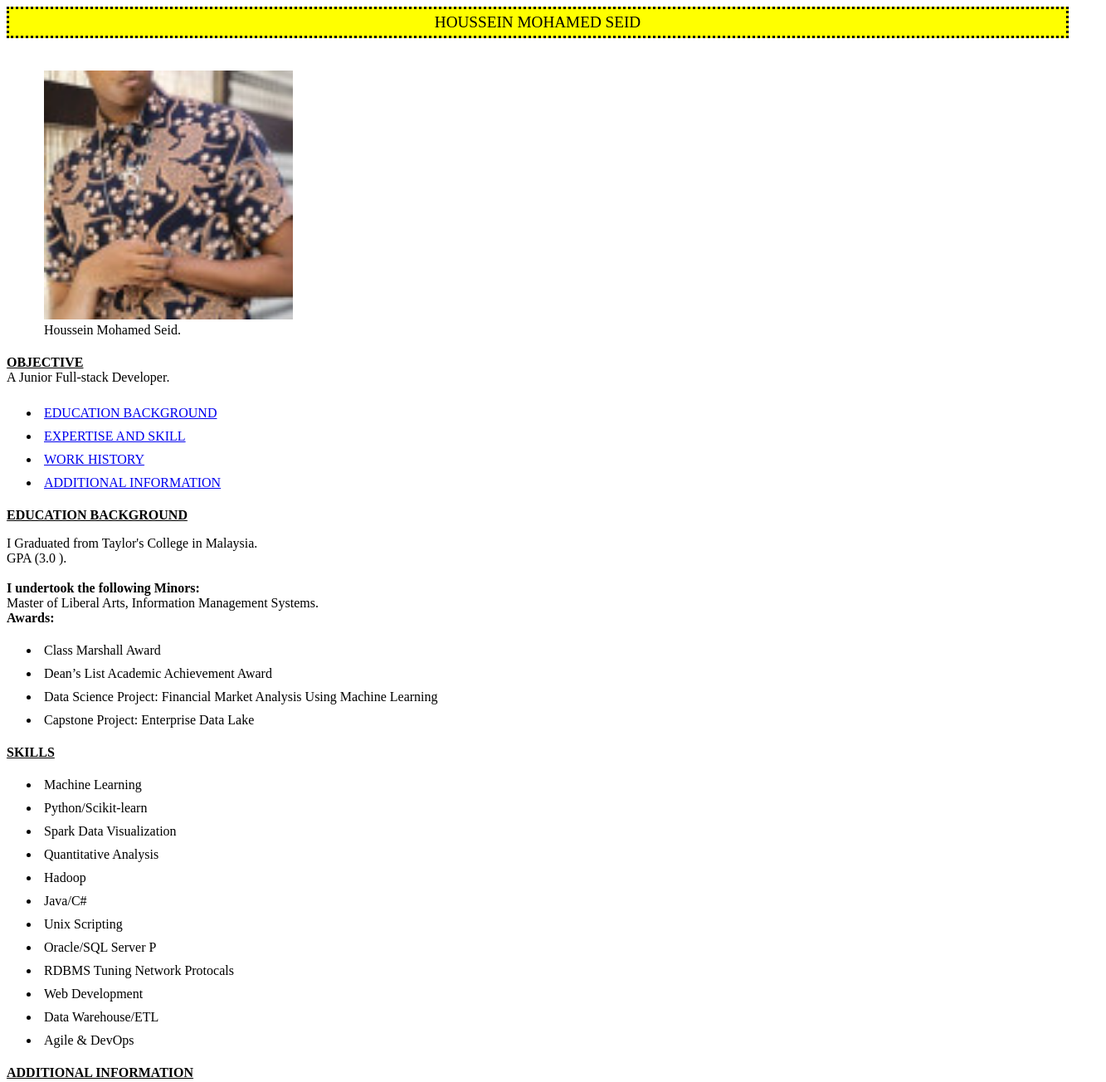
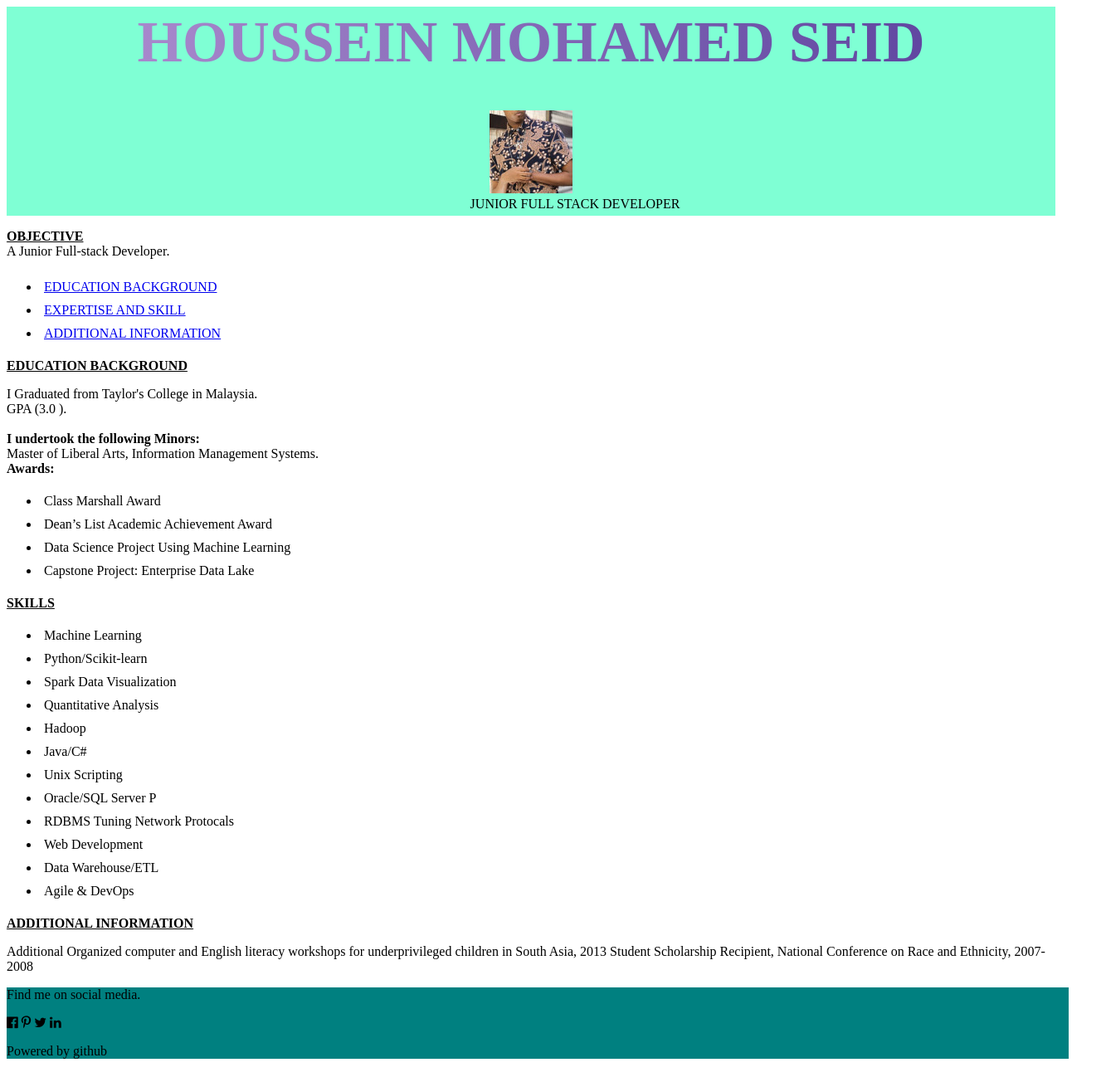
Before and after one commit to HusseinSeid/practical, a plain HTML site: page index.html in a window 1280 px wide. Shown: the top 1304 px of the page at 83% size, 1333 px wide, since content can reach past the window. Drawn offline with Linux system fonts and the light colour scheme.

Commit message:
Update index.html

```diff
--- a/index.html
+++ b/index.html
@@ -5,7 +5,9 @@
      <meta name="description" content="internship resume.">
      <meta name="keywords" content="resumes, cover letters, application letters">
      <link rel="canonical" href="https://husseinseid.github.io/practical/index.html"/>
-     <meta name="viewport" content="width=device-width, initial-scale=1.0">
+     <meta name="viewport" content="width=device-width, initial-scale=1">
+     <link rel="stylesheet" href="https://cdnjs.cloudflare.com/ajax/libs/font-awesome/4.7.0/css/font-awesome.min.css">
+     <link rel="stylesheet" href="css/style.css">
     <style>
         .header{border-style: dotted;}
         img{
@@ -13,11 +15,13 @@
             height: 100vmax
         }
         .header{
-            background-color: yellow;
-            font-size: larger;
-            padding: 5px;
             text-align: center;
-            width:100vw;
+            font-size: 70px;
+            font-weight: 600;
+            background-image: linear-gradient(to left, #553c9a, #b393d3);
+            color: transparent;
+            background-clip: text;
+            -webkit-background-clip: text;
         }
         li{
             padding: 5px;
@@ -29,27 +33,43 @@
             font-weight: bold;
         }
 
-        #left{
-            float: left;
+        *{
+            box-sizing: border-box;
+        }
+        div{
+                        max-width: 100%;
+        }
+        .upper{
+            background-color: aquamarine;
+            width:100vw;
         }
 
-        *{
-            box-sizing: border-box;
+        figcaption{
+            text-align: center;
+            width:100vw;
+        }
+
+        footer{
+            background-color: teal;
+            width:100vw;
         }
     </style>
 </head>
 <body>
 
+    <div class="upper">
         <div class="header">
                 HOUSSEIN MOHAMED SEID
         </div>
-
         <br />
 
         <figure style="padding:5px;">
-        <img src="imgs/profile.jpg" alt="Profile" style="width:300px; height: 300px;">
-        <figcaption>Houssein Mohamed Seid.</figcaption>
+            <center><img src="imgs/profile.jpg" alt="Profile" style="width:100px; height: 100px;"></center>
+            <figcaption>
+                JUNIOR FULL STACK DEVELOPER
+            </figcaption>
         </figure>
+    </div>
 
     <span class="sub"><u>OBJECTIVE</u></span>
     <br />A Junior Full-stack Developer.
@@ -58,7 +78,6 @@
             <ul style="margin-top:20px;">
                 <li><a href="#education">EDUCATION BACKGROUND</a></li>
                 <li><a href="#skill">EXPERTISE AND SKILL</a></li>
-                <li><a href="#work">WORK HISTORY</a></li>
                 <li><a href="#additional">ADDITIONAL INFORMATION</a></li>
             </ul>
 
@@ -73,7 +92,7 @@
             <ul>
                 <li>Class Marshall Award</li>
                 <li>Dean’s List Academic Achievement Award</li>
-                <li>Data Science Project: Financial Market Analysis Using Machine Learning</li>
+                <li>Data Science Project Using Machine Learning</li>
                 <li>Capstone Project: Enterprise Data Lake</li>
             </ul>
 
@@ -96,15 +115,32 @@
 
 
 
-
+<div>
     <p> <a name="Skill" class="Skill" id="additional"><u>ADDITIONAL INFORMATION</u></a> </p>
     Additional
     Organized computer and English literacy workshops for underprivileged children in South Asia, 2013
     Student Scholarship Recipient, National Conference on Race and Ethnicity, 2007-2008
+</div>
+
+
+    <footer class="w3-container w3-teal w3-center w3-margin-top">
+        <p>Find me on social media.</p>
+        <i class="fa fa-facebook-official w3-hover-opacity"></i>
+        <i class="fa fa-pinterest-p w3-hover-opacity"></i>
+        <i class="fa fa-twitter w3-hover-opacity"></i>
+        <i class="fa fa-linkedin w3-hover-opacity"></i>
+        <p>Powered by github</p>
+      </footer>
 
       <script>
-    alert('this site uses cookies');
+        function facebook()
+        {
+            location.href='https://facebook.com';
+        }
+
+        function twitter(){
+            location.href='https://twitter.com';
+        }
     </script>
 </body>
-
 </html>
```
Lines whose indentation alone changed are shown as unchanged.
